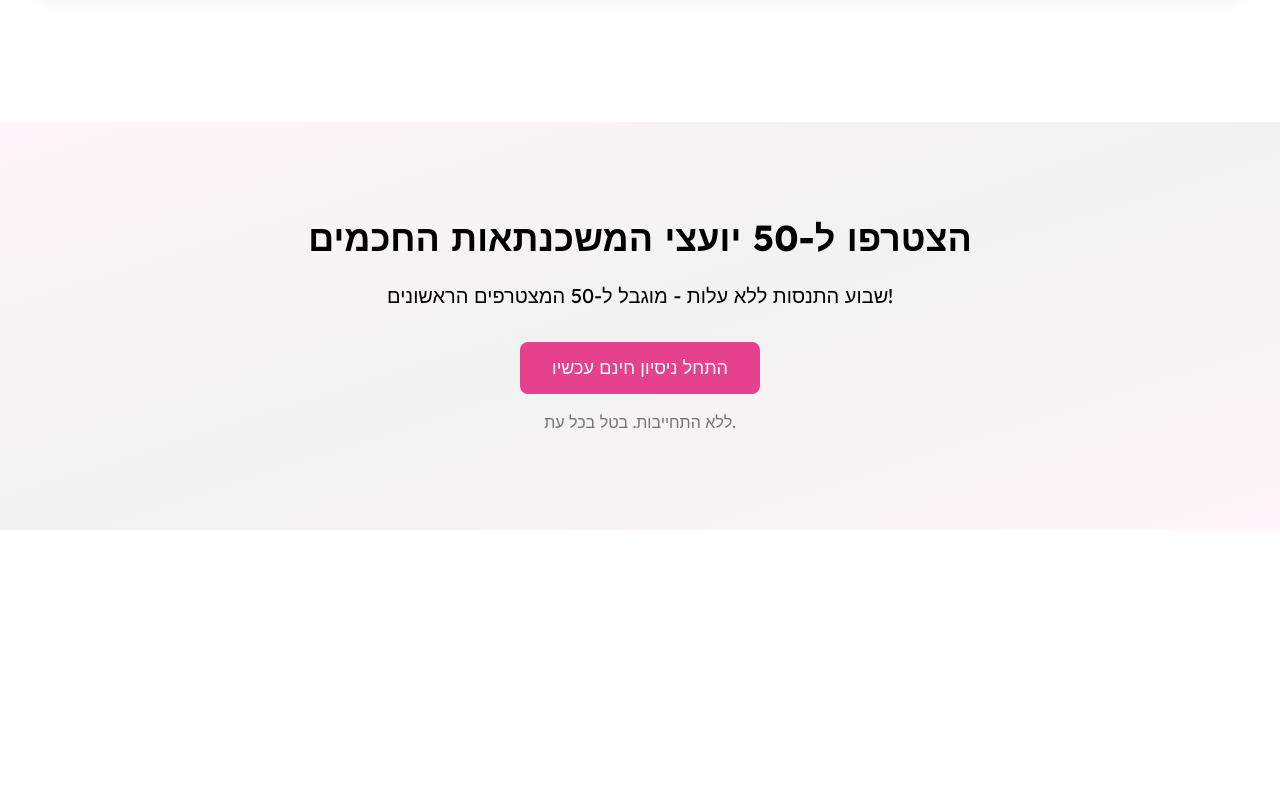
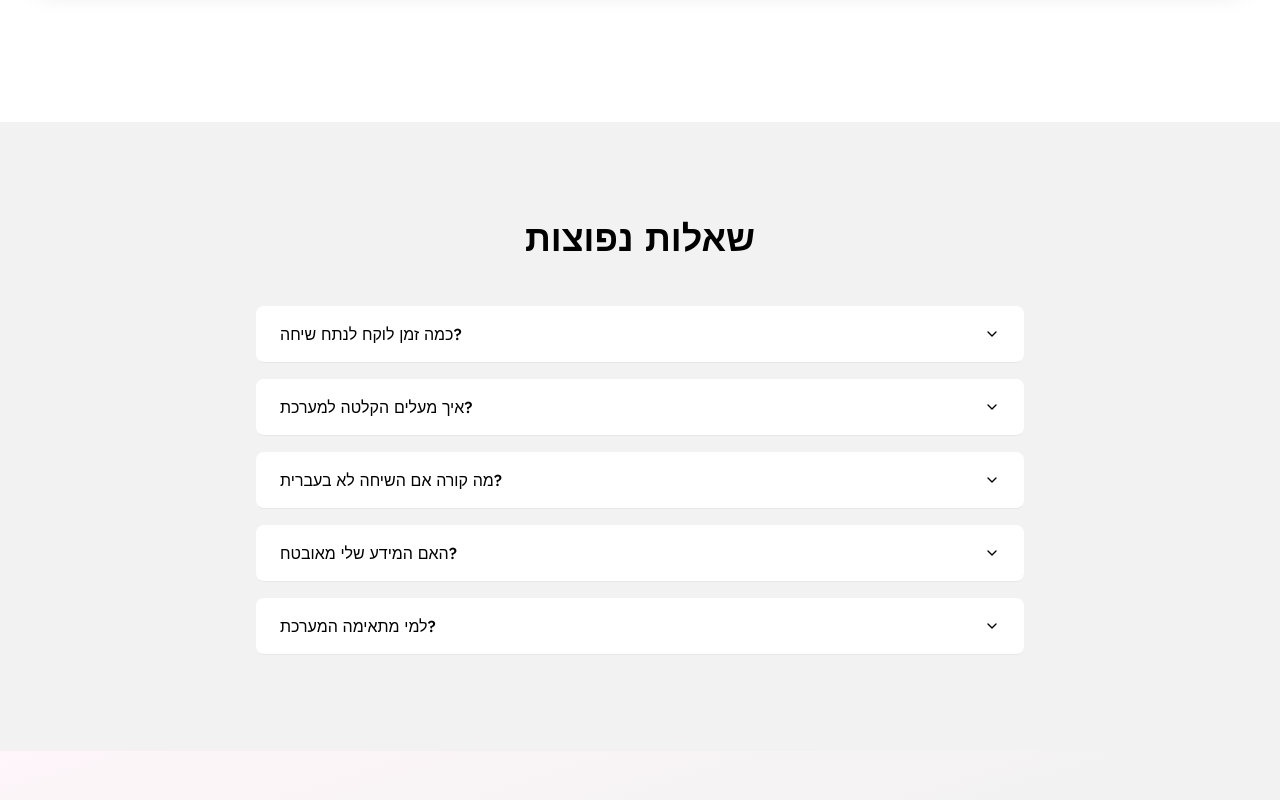
Before and after one commit to thepinkshark1/mortgage-ai-insights-generator, a React (Vite) app: page / in a window 1280 px wide. Shown: the part 2040-2840 px from the top of the page. Before the commit the page ends 2570 px from the top, so only its background shows below. Built offline with nearby package versions, Linux system fonts and the light colour scheme.

Commit message:
Add FAQ section

```diff
--- a/src/pages/Index.tsx
+++ b/src/pages/Index.tsx
@@ -1,6 +1,11 @@
-
 import { useState } from "react";
 import { Play, CheckCircle2, ArrowRight, ChevronDown } from "lucide-react";
+import {
+  Accordion,
+  AccordionContent,
+  AccordionItem,
+  AccordionTrigger,
+} from "@/components/ui/accordion";
 
 export default function Index() {
   const [isVideoPlaying, setIsVideoPlaying] = useState(false);
@@ -90,6 +95,62 @@ export default function Index() {
 
       {/* שאר הסקשנים ימשיכו כאן... */}
 
+      {/* FAQ Section */}
+      <section className="section-padding bg-muted">
+        <div className="max-w-3xl mx-auto">
+          <h2 className="text-3xl md:text-4xl font-bold text-center mb-12">
+            שאלות נפוצות
+          </h2>
+
+          <Accordion type="single" collapsible className="space-y-4">
+            <AccordionItem value="item-1" className="bg-white rounded-lg">
+              <AccordionTrigger className="px-6">
+                כמה זמן לוקח לנתח שיחה?
+              </AccordionTrigger>
+              <AccordionContent className="px-6">
+                בדרך כלל 2-5 דקות, תלוי באורך השיחה.
+              </AccordionContent>
+            </AccordionItem>
+
+            <AccordionItem value="item-2" className="bg-white rounded-lg">
+              <AccordionTrigger className="px-6">
+                איך מעלים הקלטה למערכת?
+              </AccordionTrigger>
+              <AccordionContent className="px-6">
+                פשוט גוררים את קובץ ההקלטה לאזור המיועד במערכת. המערכת תומכת ב-MP3, WAV, M4A ופורמטים נפוצים אחרים.
+              </AccordionContent>
+            </AccordionItem>
+
+            <AccordionItem value="item-3" className="bg-white rounded-lg">
+              <AccordionTrigger className="px-6">
+                מה קורה אם השיחה לא בעברית?
+              </AccordionTrigger>
+              <AccordionContent className="px-6">
+                המערכת תומכת גם באנגלית! בקרוב נוסיף שפות נוספות.
+              </AccordionContent>
+            </AccordionItem>
+
+            <AccordionItem value="item-4" className="bg-white rounded-lg">
+              <AccordionTrigger className="px-6">
+                האם המידע שלי מאובטח?
+              </AccordionTrigger>
+              <AccordionContent className="px-6">
+                בהחלט! כל ההקלטות מוצפנות ומאוחסנות באופן מאובטח. אנחנו לא משתמשים בנתונים שלך לשום מטרה אחרת.
+              </AccordionContent>
+            </AccordionItem>
+
+            <AccordionItem value="item-5" className="bg-white rounded-lg">
+              <AccordionTrigger className="px-6">
+                למי מתאימה המערכת?
+              </AccordionTrigger>
+              <AccordionContent className="px-6">
+                המערכת מתאימה ליועצי משכנתאות בכל הרמות - מהמתחילים ועד המנוסים ביותר. אם אתם מדברים עם לקוחות, המערכת תעזור לכם.
+              </AccordionContent>
+            </AccordionItem>
+          </Accordion>
+        </div>
+      </section>
+
       {/* Call to Action */}
       <section className="hero-gradient section-padding">
         <div className="max-w-3xl mx-auto text-center">
```
